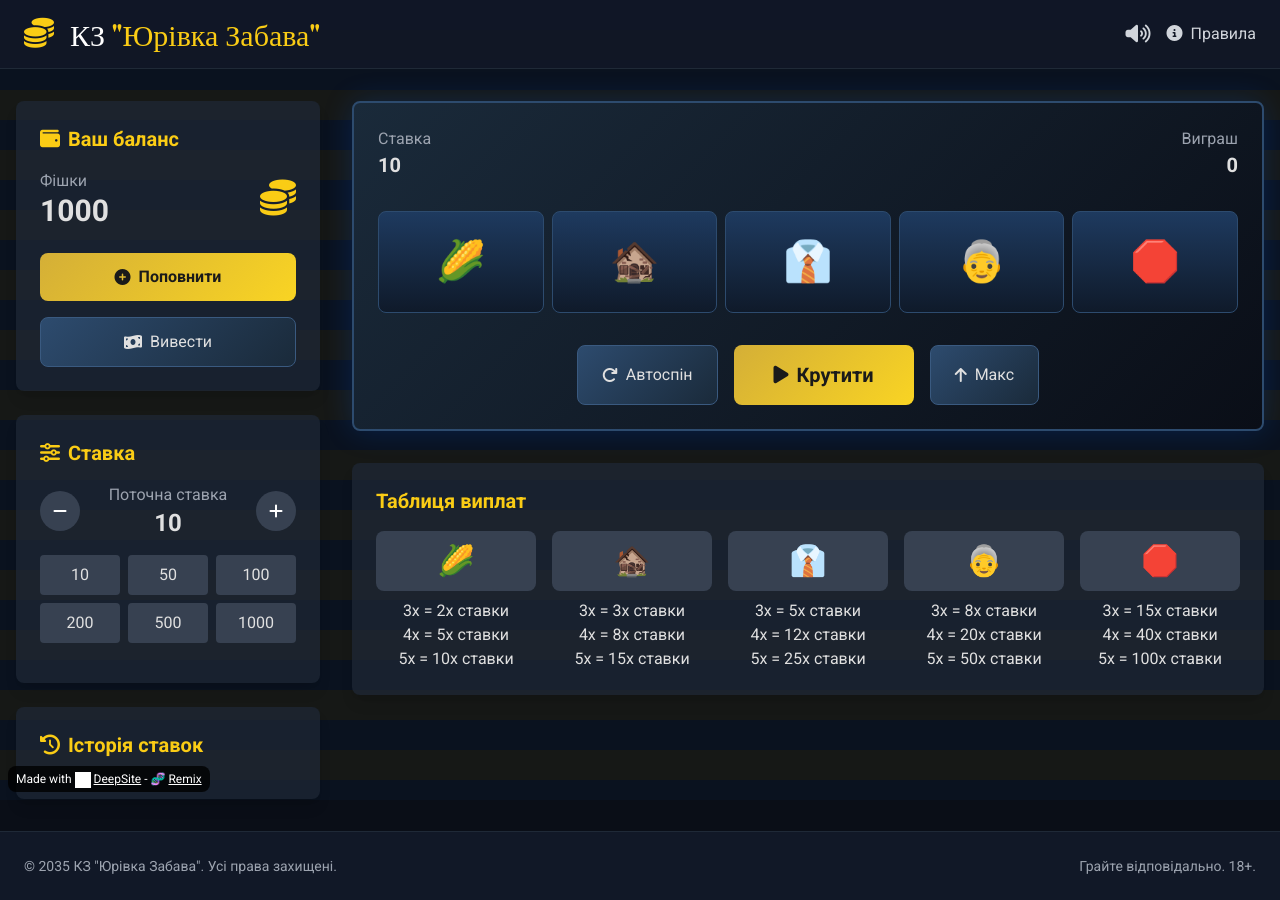
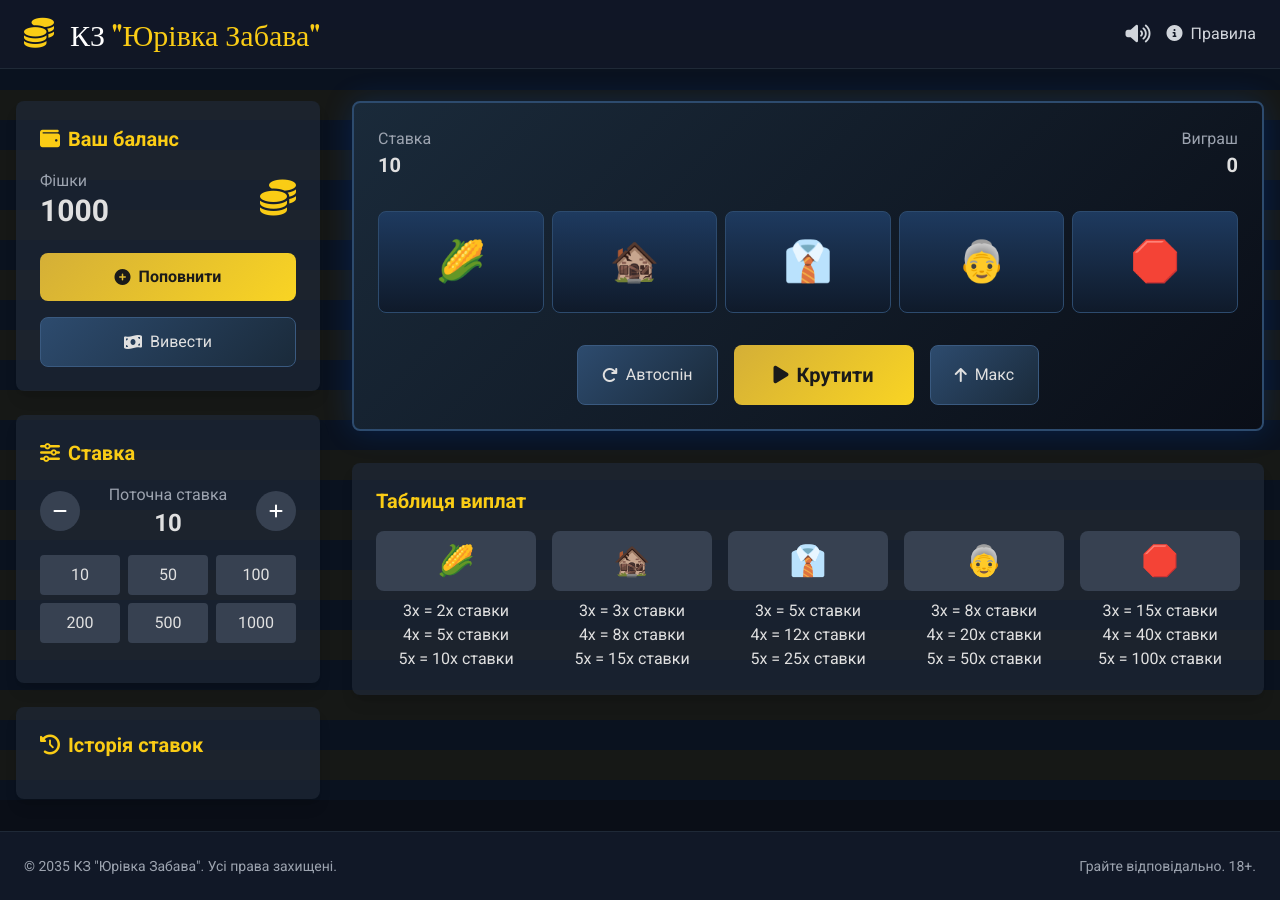
Before and after one commit to bascaf/kylukgames, a plain HTML site: page index.html in a window 1280 px wide. Drawn offline with nearby package versions, Linux system fonts and the light colour scheme; grey boxes are pictures that could not be loaded.

Commit message:
index.html

```diff
--- a/index.html
+++ b/index.html
@@ -952,5 +952,4 @@
         // Initialize the game when DOM is loaded
         document.addEventListener('DOMContentLoaded', initGame);
     </script>
-<p style="border-radius: 8px; text-align: center; font-size: 12px; color: #fff; margin-top: 16px;position: fixed; left: 8px; bottom: 8px; z-index: 10; background: rgba(0, 0, 0, 0.8); padding: 4px 8px;">Made with <img src="https://enzostvs-deepsite.hf.space/logo.svg" alt="DeepSite Logo" style="width: 16px; height: 16px; vertical-align: middle;display:inline-block;margin-right:3px;filter:brightness(0) invert(1);"><a href="https://enzostvs-deepsite.hf.space" style="color: #fff;text-decoration: underline;" target="_blank" >DeepSite</a> - 🧬 <a href="https://enzostvs-deepsite.hf.space?remix=bascaf/kazino" style="color: #fff;text-decoration: underline;" target="_blank" >Remix</a></p></body>
 </html>
```
